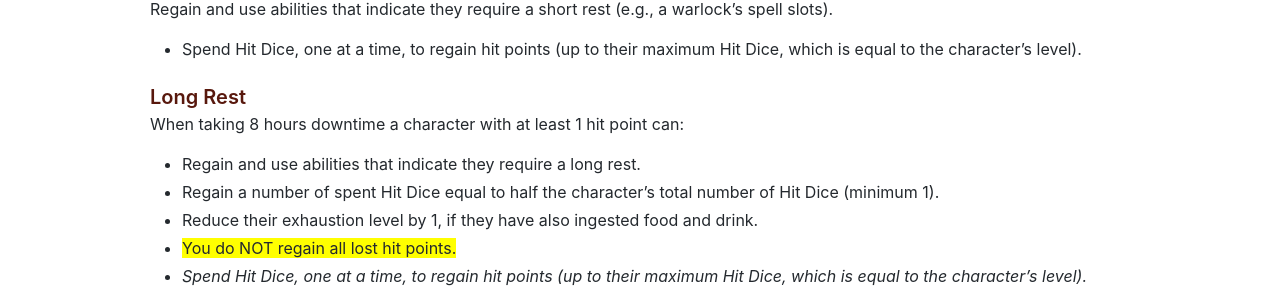
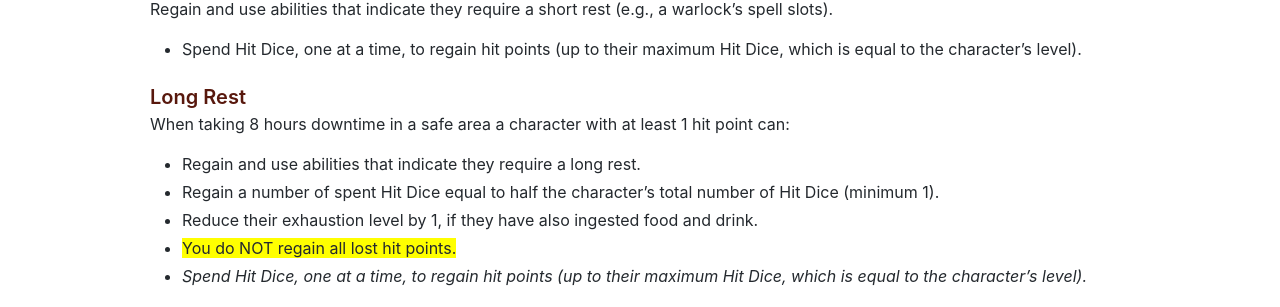
Before and after one commit to mrhelgeklausen/Legacy-of-the-Hellriders, a Jekyll site: the page built from houserules.md, in a window 1280 px wide. Shown: the part 410-717 px from the top of the page. Built offline with Jekyll 4.4.1, drawn with Linux system fonts in a browser that asks for light colours; our own code applies the rules of GitHub Pages for plain Markdown files.

Commit message:
Update houserules.md

```diff
--- a/houserules.md
+++ b/houserules.md
@@ -16,7 +16,7 @@ short rest (e.g., a warlock’s spell slots).
 - Spend Hit Dice, one at a time, to regain hit points (up to their maximum Hit Dice, which is equal to the character’s level).
 
 ### Long Rest
-When taking 8 hours downtime a character
+When taking 8 hours downtime in a safe area  a character
 with at least 1 hit point can:
 - Regain and use abilities that indicate they require a long rest.
 - Regain a number of spent Hit Dice equal to half the character’s total number of Hit Dice (minimum 1).
```
